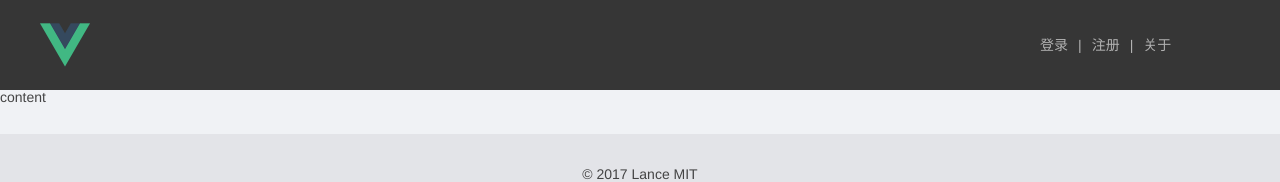
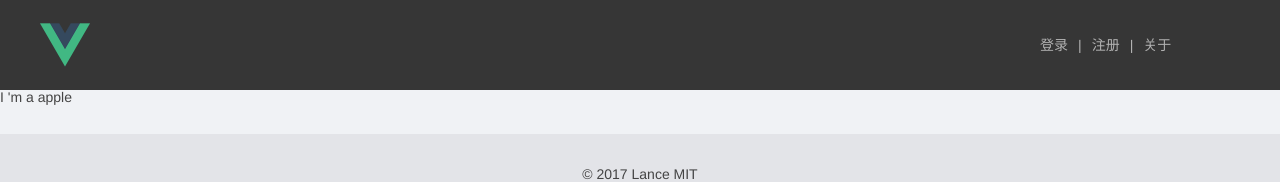
Before and after one commit to capricornLiux/shoumai, a Vue app: page / in a window 1280 px wide. Shown: the top 182 px of the page. Built offline with nearby package versions, Linux system fonts and the light colour scheme.

Commit message:
测试index.vue路由

```diff
--- a/package.json
+++ b/package.json
@@ -10,7 +10,8 @@
     "build": "node build/build.js"
   },
   "dependencies": {
-    "vue": "^2.3.3"
+    "vue": "^2.3.3",
+    "vue-router": "^2.5.3"
   },
   "devDependencies": {
     "autoprefixer": "^6.7.2",
--- a/src/components/layout.vue
+++ b/src/components/layout.vue
@@ -1,5 +1,7 @@
 <template>
   <div>
+
+    <!--导航区域-->
     <div class="app-header">
       <div class="app-head-inner">
         <img src="../assets/logo.png" alt="">
@@ -14,10 +16,25 @@
         </div>
       </div>
     </div>
-    <div class="app-content">content</div>
+    <!--导航区域结束-->
+
+    <!--内容区域-->
+    <div class="app-content">
+      <!--设置路由占用位置-->
+
+      <!--设置单页面切换的缓存-->
+      <keep-alive>
+        <router-view></router-view>
+      </keep-alive>
+
+    </div>
+    <!--内容区域结束-->
+
+    <!--底部-->
     <div class="app-footer">
       <p>&copy; 2017 Lance MIT</p>
     </div>
+    <!--底部结束-->
   </div>
 </template>
 
--- a/src/main.js
+++ b/src/main.js
@@ -4,10 +4,37 @@ import Vue from 'vue'
 // import App from './App'
 import Layout from './components/layout.vue'
 
+// 导入vue-router
+import VueRouter from 'vue-router'
+
+import IndexPage from './pages/index.vue'
+
 Vue.config.productionTip = false
+
+// use vue-router 进行注册
+Vue.use(VueRouter);
+
+// 实例化vue-router
+let router = new VueRouter({
+
+  // 使用html5模式的路由, 没有#
+  mode: 'history',
+
+  // 配置map
+  routes : [
+    {
+      path : '/',
+      component : IndexPage
+
+    }
+  ]
+});
+
 
 /* eslint-disable no-new */
 new Vue({
+  // 根节点实例化对象中使用router
+  router,
   el: '#app',
   template: '<Layout/>',
   components: { Layout }
--- /dev/null
+++ b/src/pages/index.vue
@@ -0,0 +1,13 @@
+<template>
+  <p>{{ msg }}</p>
+</template>
+
+<script>
+  export default{
+      data(){
+          return {
+              msg : 'I \'m a apple'
+          }
+      }
+  }
+</script>
```
